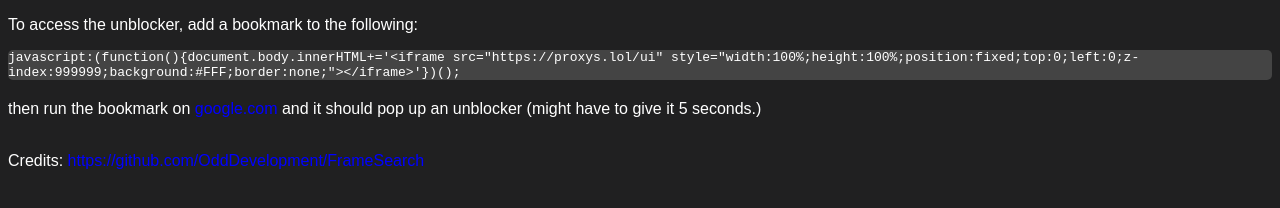
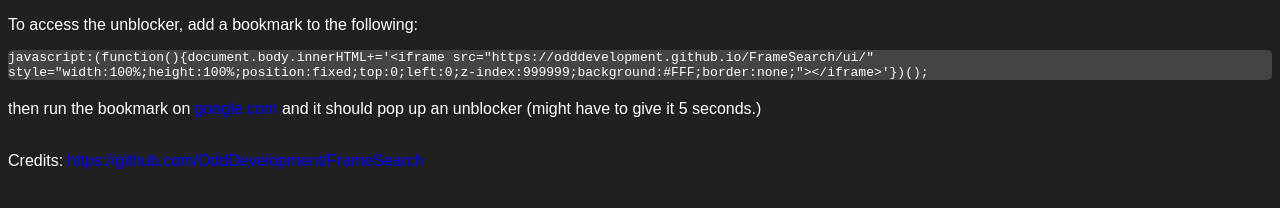
Before and after one commit to OddDevelopment/FrameSearch, a plain HTML site: page index.html in a window 1280 px wide. Drawn offline with Linux system fonts and the light colour scheme.

Commit message:
Update index.html
Make it use github pages

```diff
--- a/index.html
+++ b/index.html
@@ -39,7 +39,7 @@
     <p>To access the unblocker, add a bookmark to the following:</p>
 
     <code>
-        javascript:(function(){document.body.innerHTML+='&lt;iframe src="https://proxys.lol/ui" style="width:100%;height:100%;position:fixed;top:0;left:0;z-index:999999;background:#FFF;border:none;"&gt;&lt;/iframe&gt;'})();
+        javascript:(function(){document.body.innerHTML+='&lt;iframe src="https://odddevelopment.github.io/FrameSearch/ui/" style="width:100%;height:100%;position:fixed;top:0;left:0;z-index:999999;background:#FFF;border:none;"&gt;&lt;/iframe&gt;'})();
     </code> <!-- Please replace https://proxys.lol/ui with your own domain your running this on /ui for exaple https://exaple.com/ui -->
     <p>then run the bookmark on <a href="https://google.com">google.com</a> and it should pop up an unblocker (might
         have to give it 5 seconds.)</p>
```
